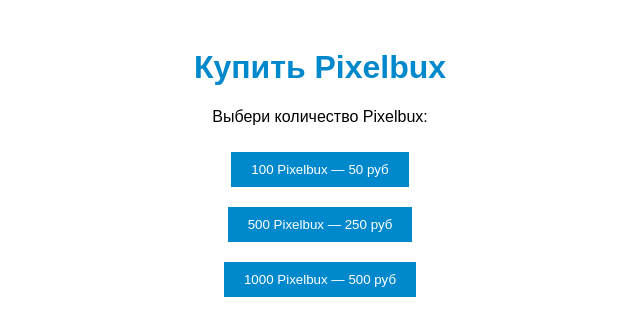
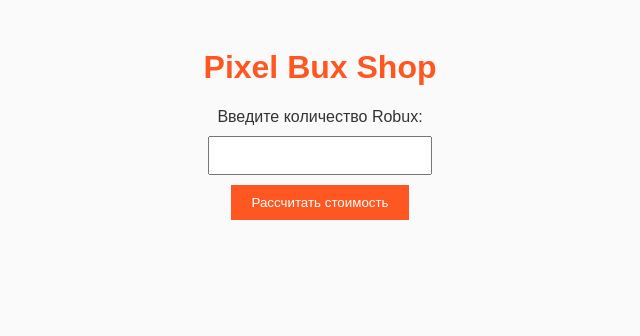
Before and after one commit to romchik228lol/Pixel-bux, a plain HTML site: page index.html in a window 1280 px wide. Shown: the whole page, without its empty margins (320-960 px from the left). Drawn offline with Linux system fonts and the light colour scheme.

Commit message:
Update index.html

```diff
--- a/index.html
+++ b/index.html
@@ -1,21 +1,81 @@
 <!DOCTYPE html>
-<html>
+<html lang="en">
 <head>
-  <title>Магазин Pixelbux</title>
   <meta charset="UTF-8">
-  <meta name="viewport" content="width=device-width, initial-scale=1.0">
+  <title>Pixel Bux Shop</title>
   <style>
-    body { font-family: Arial, sans-serif; text-align: center; padding: 20px; }
-    h1 { color: #0088cc; }
-    button { padding: 10px 20px; margin: 10px; background-color: #0088cc; color: white; border: none; cursor: pointer; }
-    button:hover { background-color: #005f99; }
+    body {
+      font-family: Arial, sans-serif;
+      background-color: #fafafa;
+      color: #333;
+      padding: 20px;
+    }
+    .container {
+      max-width: 600px;
+      margin: auto;
+    }
+    h1 {
+      text-align: center;
+      color: #ff5722;
+    }
+    form {
+      display: flex;
+      flex-direction: column;
+      align-items: center;
+    }
+    input[type="number"] {
+      padding: 10px;
+      margin: 10px 0;
+      width: 200px;
+    }
+    button {
+      background-color: #ff5722;
+      color: white;
+      border: none;
+      padding: 10px 20px;
+      cursor: pointer;
+      transition: all 0.3s ease-in-out;
+    }
+    button:hover {
+      transform: scale(1.05);
+    }
+    .result {
+      margin-top: 20px;
+      font-size: 18px;
+      color: #ff5722;
+    }
   </style>
 </head>
 <body>
-  <h1>Купить Pixelbux</h1>
-  <p>Выбери количество Pixelbux:</p>
-  <button onclick="alert('Ты выбрал 100 Pixelbux! Переведи 50 руб на карту 2202-2080-0875-8196 и отправь скриншот с переводом в Telegram @korzhikus2015 для подтверждения.')">100 Pixelbux — 50 руб</button><br>
-  <button onclick="alert('Ты выбрал 500 Pixelbux! Переведи 250 руб на карту 2202-2080-0875-8196 и отправь скриншот с переводом в Telegram @korzhikus2015 для подтверждения.')">500 Pixelbux — 250 руб</button><br>
-  <button onclick="alert('Ты выбрал 1000 Pixelbux! Переведи 500 руб на карту 2202-2080-0875-8196 и отправь скриншот с переводом в Telegram @korzhikus2015 для подтверждения.')">1000 Pixelbux — 500 руб</button>
+<div class="container">
+  <h1>Pixel Bux Shop</h1>
+  <form id="purchase-form">
+    <label for="robux-amount">Введите количество Robux:</label>
+    <input type="number" id="robux-amount" required>
+    <button type="submit">Рассчитать стоимость</button>
+  </form>
+  <div id="result" class="result"></div>
+</div>
+<script src="https://cdn.telegram.org/js/telegram-web-app.js"></script>
+<script type="module">
+  document.getElementById('purchase-form').addEventListener('submit', function(event) {
+    event.preventDefault();
+    const robuxAmount = parseInt(document.getElementById('robux-amount').value);
+    const pricePerRobux = 0.5;
+    const totalPrice = robuxAmount * pricePerRobux;
+
+    document.getElementById('result').innerHTML = `
+      <p>Сумма к оплате: ${totalPrice} рублей</p>
+      <p>Переведите эту сумму на карту: ХХХХ ХХХХ ХХХХ ХХХХ</p>
+      <button onclick="confirmPayment()">Подтвердить оплату</button>
+    `;
+  });
+
+  function confirmPayment() {
+    document.getElementById('result').innerHTML = `
+      <p>Спасибо за покупку! Robux будут доставлены в течение 7 дней.</p>
+    `;
+  }
+</script>
 </body>
 </html>
```
